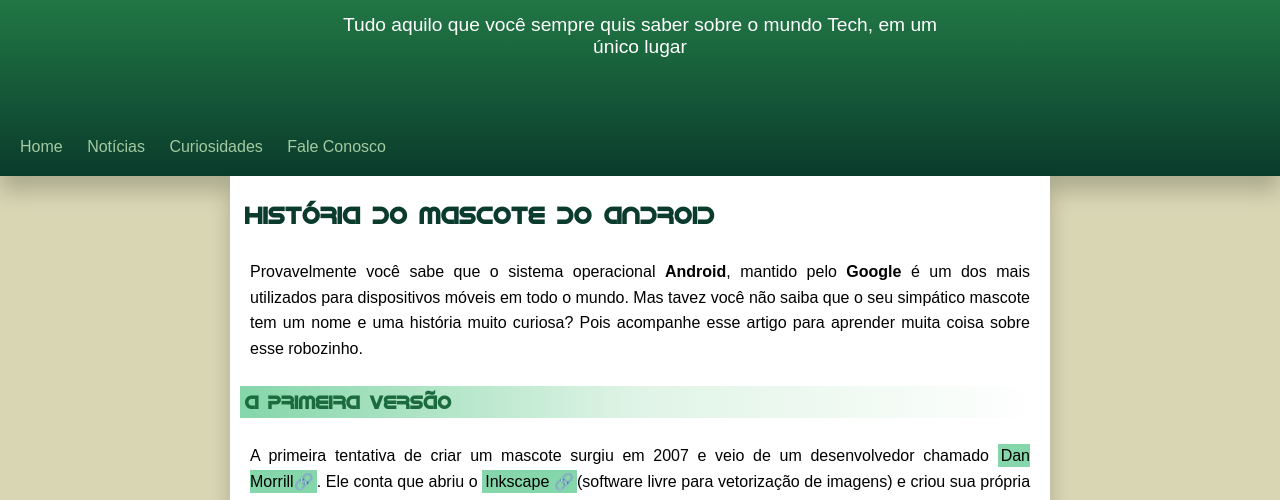
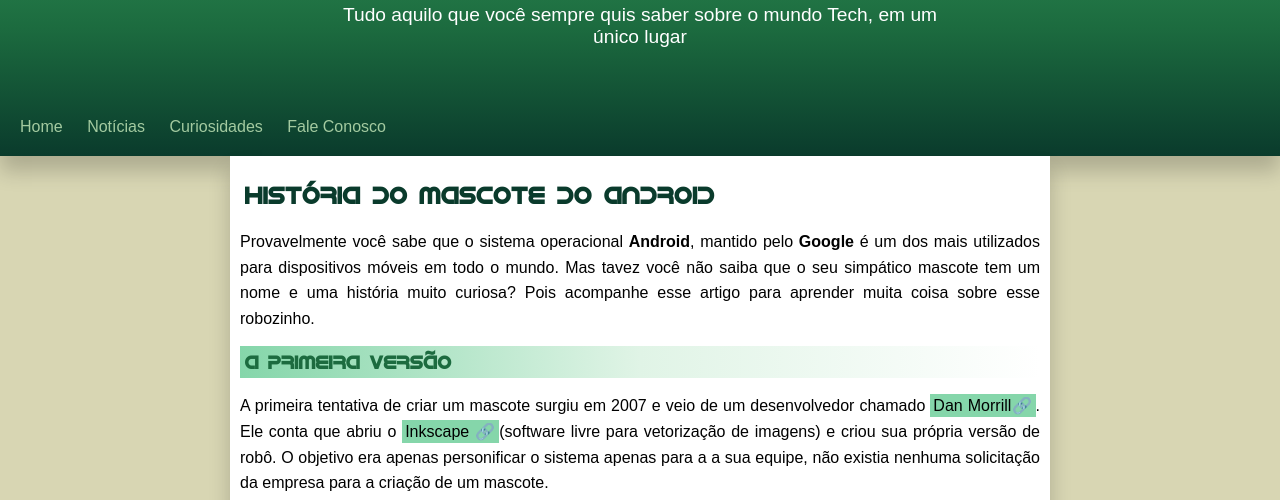
Before and after one commit to dontg1veup/ProjetoAndroid, a plain HTML site: page index.html in a window 1280 px wide. Shown: the part 100-600 px from the top of the page. Drawn offline with Linux system fonts and the light colour scheme.

Commit message:
Update style.css

```diff
--- a/style.css
+++ b/style.css
@@ -10,9 +10,7 @@
 body {
 
     background-color: #D8D6B3;
-    p {
-        padding: 10px;
-    }
+
 
 }
 
@@ -207,6 +205,6 @@
 left: 5%;
 width: 90%;
 height: 90%;
- }
+}
 
  /* Classes */
```
